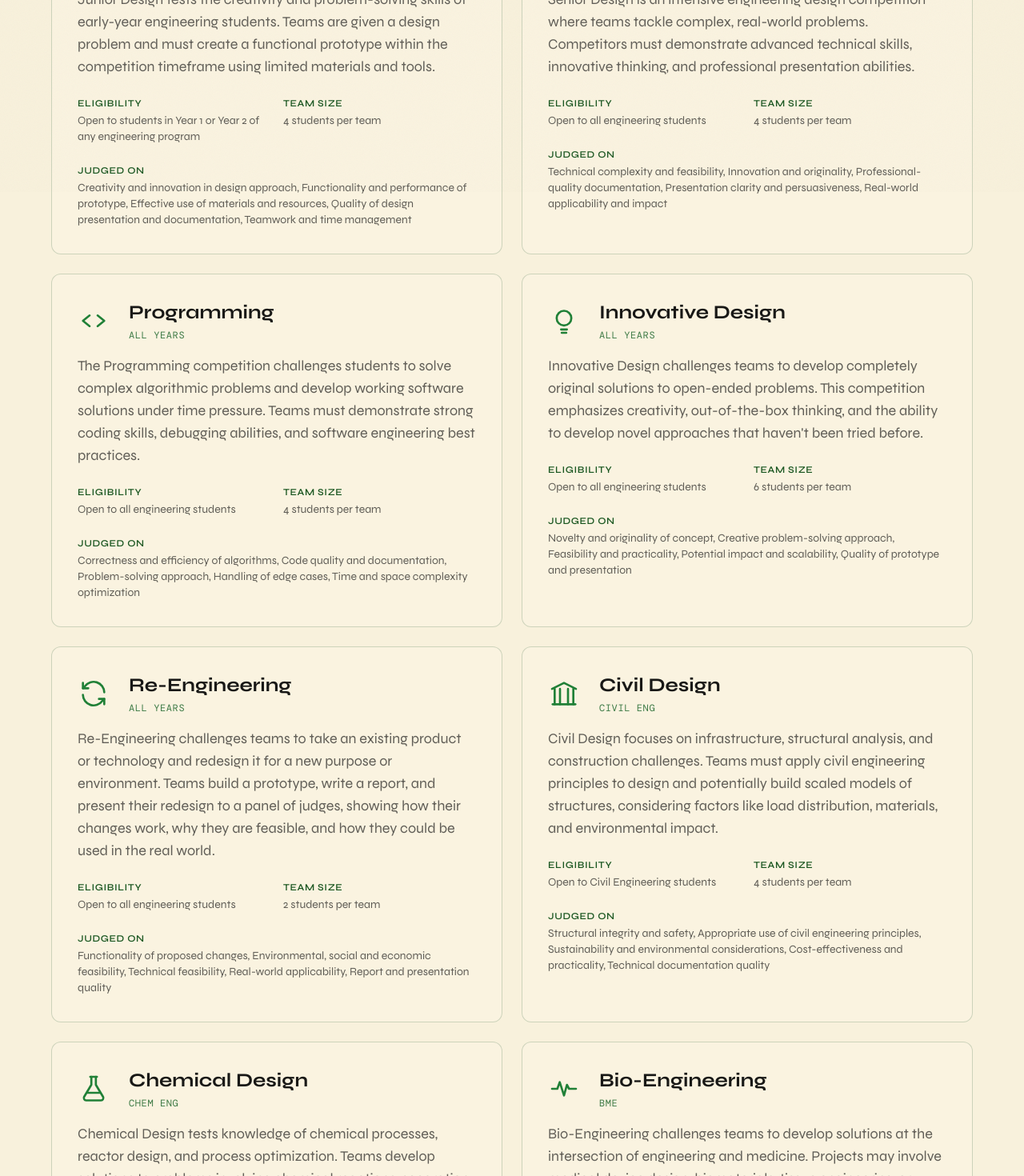
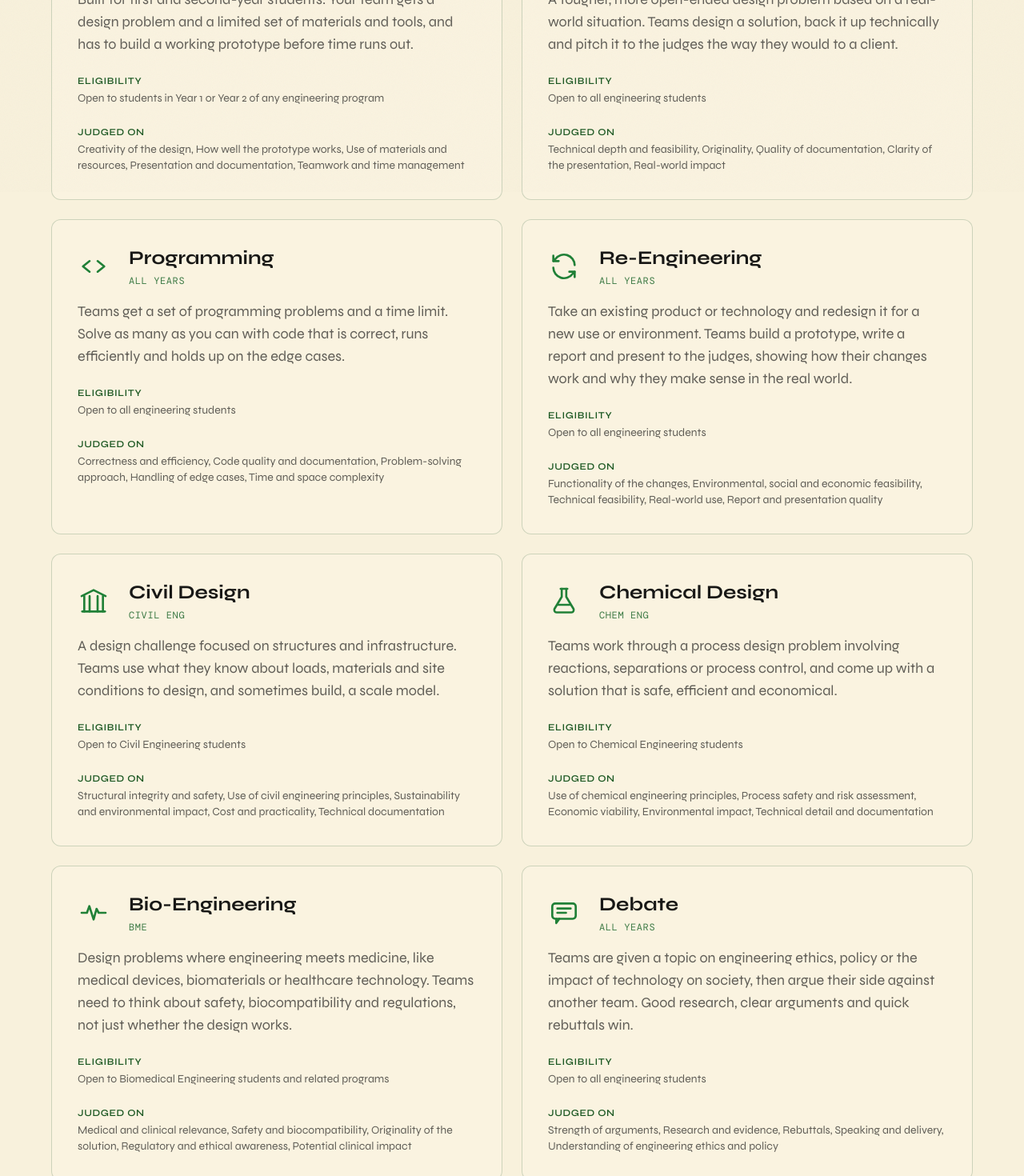
Before and after one commit to Anomaly-E-E/WEC, a React (Vite) app: page /competitions in a window 1280 px wide. Shown: the part 560-2030 px from the top of the page at 80% size. Built offline with nearby package versions, Linux system fonts and the light colour scheme; a web font is replaced by a local one.

Commit message:
Remove Innovative Design and team sizes, rewrite descriptions, fix bonus marks

```diff
--- a/src/data/competitions.ts
+++ b/src/data/competitions.ts
@@ -8,7 +8,6 @@ export interface Competition {
   teaser: string;
   description: string;
   eligibility: string;
-  teamSize: string;
   judgingCriteria: string[];
 }
 
@@ -19,14 +18,13 @@ export const competitions: Competition[] = [
     icon: 'sprout',
     tag: 'Year 1–2',
     teaser: 'Design challenge for first and second-year engineering students',
-    description: 'Junior Design tests the creativity and problem-solving skills of early-year engineering students. Teams are given a design problem and must create a functional prototype within the competition timeframe using limited materials and tools.',
+    description: 'Built for first and second-year students. Your team gets a design problem and a limited set of materials and tools, and has to build a working prototype before time runs out.',
     eligibility: 'Open to students in Year 1 or Year 2 of any engineering program',
-    teamSize: '4 students per team',
     judgingCriteria: [
-      'Creativity and innovation in design approach',
-      'Functionality and performance of prototype',
-      'Effective use of materials and resources',
-      'Quality of design presentation and documentation',
+      'Creativity of the design',
+      'How well the prototype works',
+      'Use of materials and resources',
+      'Presentation and documentation',
       'Teamwork and time management'
     ]
   },
@@ -34,67 +32,47 @@ export const competitions: Competition[] = [
     id: 'senior-design',
     name: 'Senior Design',
     icon: 'compass',
-    tag: 'All Years',
+    tag: 'All years',
     teaser: 'Advanced engineering design challenge for all students',
-    description: 'Senior Design is an intensive engineering design competition where teams tackle complex, real-world problems. Competitors must demonstrate advanced technical skills, innovative thinking, and professional presentation abilities.',
+    description: 'A tougher, more open-ended design problem based on a real-world situation. Teams design a solution, back it up technically and pitch it to the judges the way they would to a client.',
     eligibility: 'Open to all engineering students',
-    teamSize: '4 students per team',
     judgingCriteria: [
-      'Technical complexity and feasibility',
-      'Innovation and originality',
-      'Professional-quality documentation',
-      'Presentation clarity and persuasiveness',
-      'Real-world applicability and impact'
+      'Technical depth and feasibility',
+      'Originality',
+      'Quality of documentation',
+      'Clarity of the presentation',
+      'Real-world impact'
     ]
   },
   {
     id: 'programming',
     name: 'Programming',
     icon: 'code',
-    tag: 'All Years',
+    tag: 'All years',
     teaser: 'Algorithmic problem-solving and software development',
-    description: 'The Programming competition challenges students to solve complex algorithmic problems and develop working software solutions under time pressure. Teams must demonstrate strong coding skills, debugging abilities, and software engineering best practices.',
+    description: 'Teams get a set of programming problems and a time limit. Solve as many as you can with code that is correct, runs efficiently and holds up on the edge cases.',
     eligibility: 'Open to all engineering students',
-    teamSize: '4 students per team',
     judgingCriteria: [
-      'Correctness and efficiency of algorithms',
+      'Correctness and efficiency',
       'Code quality and documentation',
       'Problem-solving approach',
       'Handling of edge cases',
-      'Time and space complexity optimization'
-    ]
-  },
-  {
-    id: 'innovative-design',
-    name: 'Innovative Design',
-    icon: 'bulb',
-    tag: 'All Years',
-    teaser: 'Push the boundaries of creativity and invention',
-    description: 'Innovative Design challenges teams to develop completely original solutions to open-ended problems. This competition emphasizes creativity, out-of-the-box thinking, and the ability to develop novel approaches that haven\'t been tried before.',
-    eligibility: 'Open to all engineering students',
-    teamSize: '6 students per team',
-    judgingCriteria: [
-      'Novelty and originality of concept',
-      'Creative problem-solving approach',
-      'Feasibility and practicality',
-      'Potential impact and scalability',
-      'Quality of prototype and presentation'
+      'Time and space complexity'
     ]
   },
   {
     id: 're-engineering',
     name: 'Re-Engineering',
     icon: 'refresh',
-    tag: 'All Years',
+    tag: 'All years',
     teaser: 'Redesign an existing product for a new purpose',
-    description: 'Re-Engineering challenges teams to take an existing product or technology and redesign it for a new purpose or environment. Teams build a prototype, write a report, and present their redesign to a panel of judges, showing how their changes work, why they are feasible, and how they could be used in the real world.',
+    description: 'Take an existing product or technology and redesign it for a new use or environment. Teams build a prototype, write a report and present to the judges, showing how their changes work and why they make sense in the real world.',
     eligibility: 'Open to all engineering students',
-    teamSize: '2 students per team',
     judgingCriteria: [
-      'Functionality of proposed changes',
+      'Functionality of the changes',
       'Environmental, social and economic feasibility',
       'Technical feasibility',
-      'Real-world applicability',
+      'Real-world use',
       'Report and presentation quality'
     ]
   },
@@ -104,15 +82,14 @@ export const competitions: Competition[] = [
     icon: 'column',
     tag: 'Civil Eng',
     teaser: 'Infrastructure and structural engineering challenges',
-    description: 'Civil Design focuses on infrastructure, structural analysis, and construction challenges. Teams must apply civil engineering principles to design and potentially build scaled models of structures, considering factors like load distribution, materials, and environmental impact.',
+    description: 'A design challenge focused on structures and infrastructure. Teams use what they know about loads, materials and site conditions to design, and sometimes build, a scale model.',
     eligibility: 'Open to Civil Engineering students',
-    teamSize: '4 students per team',
     judgingCriteria: [
       'Structural integrity and safety',
-      'Appropriate use of civil engineering principles',
-      'Sustainability and environmental considerations',
-      'Cost-effectiveness and practicality',
-      'Technical documentation quality'
+      'Use of civil engineering principles',
+      'Sustainability and environmental impact',
+      'Cost and practicality',
+      'Technical documentation'
     ]
   },
   {
@@ -121,15 +98,14 @@ export const competitions: Competition[] = [
     icon: 'flask',
     tag: 'Chem Eng',
     teaser: 'Process design and chemical engineering solutions',
-    description: 'Chemical Design tests knowledge of chemical processes, reactor design, and process optimization. Teams develop solutions to problems involving chemical reactions, separation processes, or process control while considering safety, efficiency, and environmental impact.',
+    description: 'Teams work through a process design problem involving reactions, separations or process control, and come up with a solution that is safe, efficient and economical.',
     eligibility: 'Open to Chemical Engineering students',
-    teamSize: '4 students per team',
     judgingCriteria: [
-      'Application of chemical engineering principles',
+      'Use of chemical engineering principles',
       'Process safety and risk assessment',
-      'Economic viability and optimization',
-      'Environmental and sustainability considerations',
-      'Technical rigor and documentation'
+      'Economic viability',
+      'Environmental impact',
+      'Technical detail and documentation'
     ]
   },
   {
@@ -138,31 +114,29 @@ export const competitions: Competition[] = [
     icon: 'pulse',
     tag: 'BME',
     teaser: 'Medical devices and biomedical innovation',
-    description: 'Bio-Engineering challenges teams to develop solutions at the intersection of engineering and medicine. Projects may involve medical device design, biomaterials, tissue engineering, or healthcare technology while considering biocompatibility, safety, and regulatory requirements.',
+    description: 'Design problems where engineering meets medicine, like medical devices, biomaterials or healthcare technology. Teams need to think about safety, biocompatibility and regulations, not just whether the design works.',
     eligibility: 'Open to Biomedical Engineering students and related programs',
-    teamSize: '2 students per team',
     judgingCriteria: [
       'Medical and clinical relevance',
-      'Biocompatibility and safety considerations',
-      'Innovation in biomedical technology',
+      'Safety and biocompatibility',
+      'Originality of the solution',
       'Regulatory and ethical awareness',
-      'Potential for clinical impact'
+      'Potential clinical impact'
     ]
   },
   {
     id: 'debate',
     name: 'Debate',
     icon: 'chat',
-    tag: 'All Years',
+    tag: 'All years',
     teaser: 'Engineering policy, ethics, and argumentation',
-    description: 'The Debate competition tests students\' ability to analyze engineering ethics, policy, and societal issues. Competitors must research topics, build persuasive arguments, and think critically about the broader implications of engineering decisions.',
+    description: 'Teams are given a topic on engineering ethics, policy or the impact of technology on society, then argue their side against another team. Good research, clear arguments and quick rebuttals win.',
     eligibility: 'Open to all engineering students',
-    teamSize: '2 students per team',
     judgingCriteria: [
-      'Strength and logic of arguments',
-      'Research depth and evidence quality',
-      'Rebuttal and critical thinking skills',
-      'Presentation and speaking ability',
+      'Strength of arguments',
+      'Research and evidence',
+      'Rebuttals',
+      'Speaking and delivery',
       'Understanding of engineering ethics and policy'
     ]
   },
@@ -170,17 +144,16 @@ export const competitions: Competition[] = [
     id: 'consulting',
     name: 'Consulting',
     icon: 'chart',
-    tag: 'All Years',
+    tag: 'All years',
     teaser: 'Business analysis and engineering consulting',
-    description: 'Consulting simulates real-world engineering consulting scenarios. Teams analyze business problems, develop strategic recommendations, and present professional consulting deliverables. This competition emphasizes business acumen, communication, and practical problem-solving.',
+    description: 'Teams act as consultants for a client with a real business problem. Figure out what is going on, come up with a plan and present your recommendations to the judges as if they were the client.',
     eligibility: 'Open to all engineering students',
-    teamSize: '4 students per team',
     judgingCriteria: [
-      'Quality of business analysis',
-      'Feasibility of recommendations',
-      'Professional presentation quality',
-      'Understanding of client needs',
-      'Strategic thinking and justification'
+      'Quality of the analysis',
+      'Feasibility of the recommendations',
+      'Presentation',
+      'Understanding of the client',
+      'Reasoning behind the plan'
     ]
   },
   {
@@ -189,15 +162,14 @@ export const competitions: Competition[] = [
     icon: 'cap',
     tag: 'Grade 11–12',
     teaser: 'High school engineering design challenge',
-    description: 'Mini Design introduces high school students to engineering design competitions. This category provides a supportive environment for younger students to experience hands-on engineering challenges and develop foundational problem-solving skills.',
+    description: 'A design challenge for high school students. It is a relaxed way to try hands-on engineering, work as a team and see what an engineering competition is like.',
     eligibility: 'Open to students currently in Grade 11 or Grade 12',
-    teamSize: '2-4 students per team',
     judgingCriteria: [
-      'Creativity and enthusiasm',
-      'Basic engineering principles application',
-      'Teamwork and collaboration',
-      'Presentation clarity',
-      'Prototype functionality'
+      'Creativity',
+      'Use of basic engineering principles',
+      'Teamwork',
+      'Presentation',
+      'How well the prototype works'
     ]
   }
 ];
--- a/src/pages/Competitions.tsx
+++ b/src/pages/Competitions.tsx
@@ -20,7 +20,7 @@ export default function Competitions() {
     <div className="min-h-screen">
       <ForestHero
         title="The Competitions"
-        subtitle="11 challenges · 1 weekend · Infinite possibilities"
+        subtitle="10 challenges · 1 weekend · Infinite possibilities"
       />
 
       <section className="py-16 md:py-24 px-6 relative overflow-hidden">
@@ -49,20 +49,11 @@ export default function Competitions() {
                   {comp.description}
                 </p>
 
-                <div className="grid grid-cols-1 sm:grid-cols-2 gap-4 mb-5 sm:mb-6">
-                  <div>
-                    <h4 className="font-sans text-sunlight font-semibold text-xs uppercase tracking-wider mb-1">
-                      Eligibility
-                    </h4>
-                    <p className="text-cream-dim text-sm">{comp.eligibility}</p>
-                  </div>
-
-                  <div>
-                    <h4 className="font-sans text-sunlight font-semibold text-xs uppercase tracking-wider mb-1">
-                      Team Size
-                    </h4>
-                    <p className="text-cream-dim text-sm">{comp.teamSize}</p>
-                  </div>
+                <div className="mb-5 sm:mb-6">
+                  <h4 className="font-sans text-sunlight font-semibold text-xs uppercase tracking-wider mb-1">
+                    Eligibility
+                  </h4>
+                  <p className="text-cream-dim text-sm">{comp.eligibility}</p>
                 </div>
 
                 <div>
--- a/src/pages/Home.tsx
+++ b/src/pages/Home.tsx
@@ -108,7 +108,7 @@ export default function Home() {
             transition={{ duration: 0.8, delay: 0.4 }}
             className="text-cream-dim text-base sm:text-lg md:text-xl max-w-2xl mx-auto mb-5 md:mb-12 leading-relaxed"
           >
-            Compete in 11 engineering challenges. Win your way from WEC to OEC. One weekend to prove your skills.
+            Compete in 10 engineering challenges. Win your way from WEC to OEC. One weekend to prove your skills.
           </motion.p>
 
           <motion.div
@@ -169,7 +169,7 @@ export default function Home() {
             <ScrollReveal delay={0.2}>
               <div className="grid grid-cols-2 gap-3.5 sm:gap-4">
                 {[
-                  { number: '11', label: 'Competition Categories' },
+                  { number: '10', label: 'Competition Categories' },
                   { number: '40+', label: 'Years of WEC' },
                   { number: '2', label: 'Levels (WEC→OEC)' },
                   { number: '1', label: 'Weekend to Prove It' }
@@ -240,7 +240,7 @@ export default function Home() {
             <div className="text-center mb-10 md:mb-16">
               <p className="font-mono text-fern text-xs tracking-[0.2em] sm:tracking-[0.3em] uppercase mb-4">Choose Your Challenge</p>
               <h2 className="font-display text-cream text-3xl sm:text-4xl md:text-6xl font-bold">
-                11 Ways to Prove Yourself
+                10 Ways to Prove Yourself
               </h2>
             </div>
           </ScrollReveal>
```
Also changed, not shown: src/data/bonusMarks.ts (+13 -13 lines).
